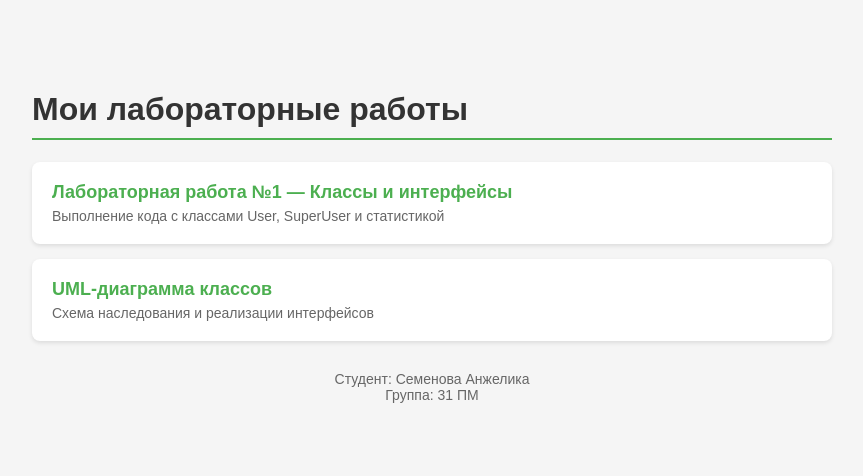
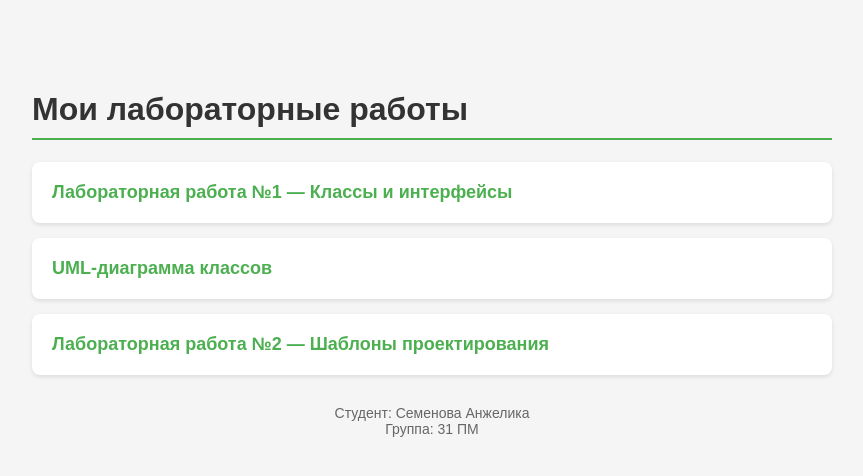
Before and after one commit to Semenovaanzhelika31/web, a PHP site: page / in a window 1280 px wide. Shown: the top 476 px of the page, without its empty margins (208-1071 px from the left). Run offline with PHP 8.4, Linux system fonts and the light colour scheme.

Commit message:
Update index.php

```diff
--- a/index.php
+++ b/index.php
@@ -65,12 +65,12 @@ declare(strict_types=1);
 
     <div class="card">
         <a href="/lab1/users.php"> Лабораторная работа №1 — Классы и интерфейсы</a>
-        <div class="desc">Выполнение кода с классами User, SuperUser и статистикой</div>
     </div>
-
     <div class="card">
         <a href="/lab1/uml.html"> UML-диаграмма классов</a>
-        <div class="desc">Схема наследования и реализации интерфейсов</div>
+    </div>
+        <div class="card">
+        <a href="/lab1/users.php"> Лабораторная работа №2 — Шаблоны проектирования</a>
     </div>
 
     <div class="student-info">
```
